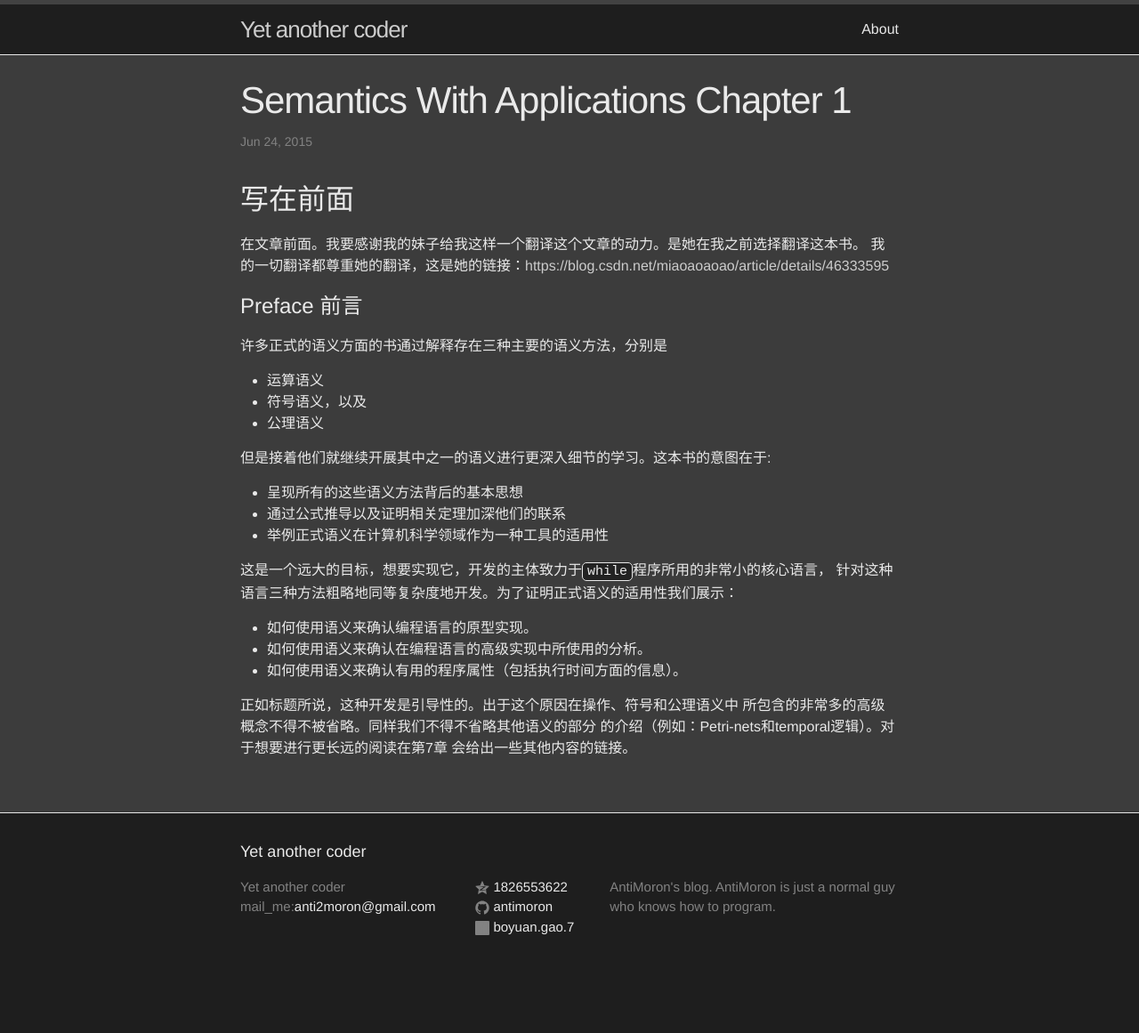
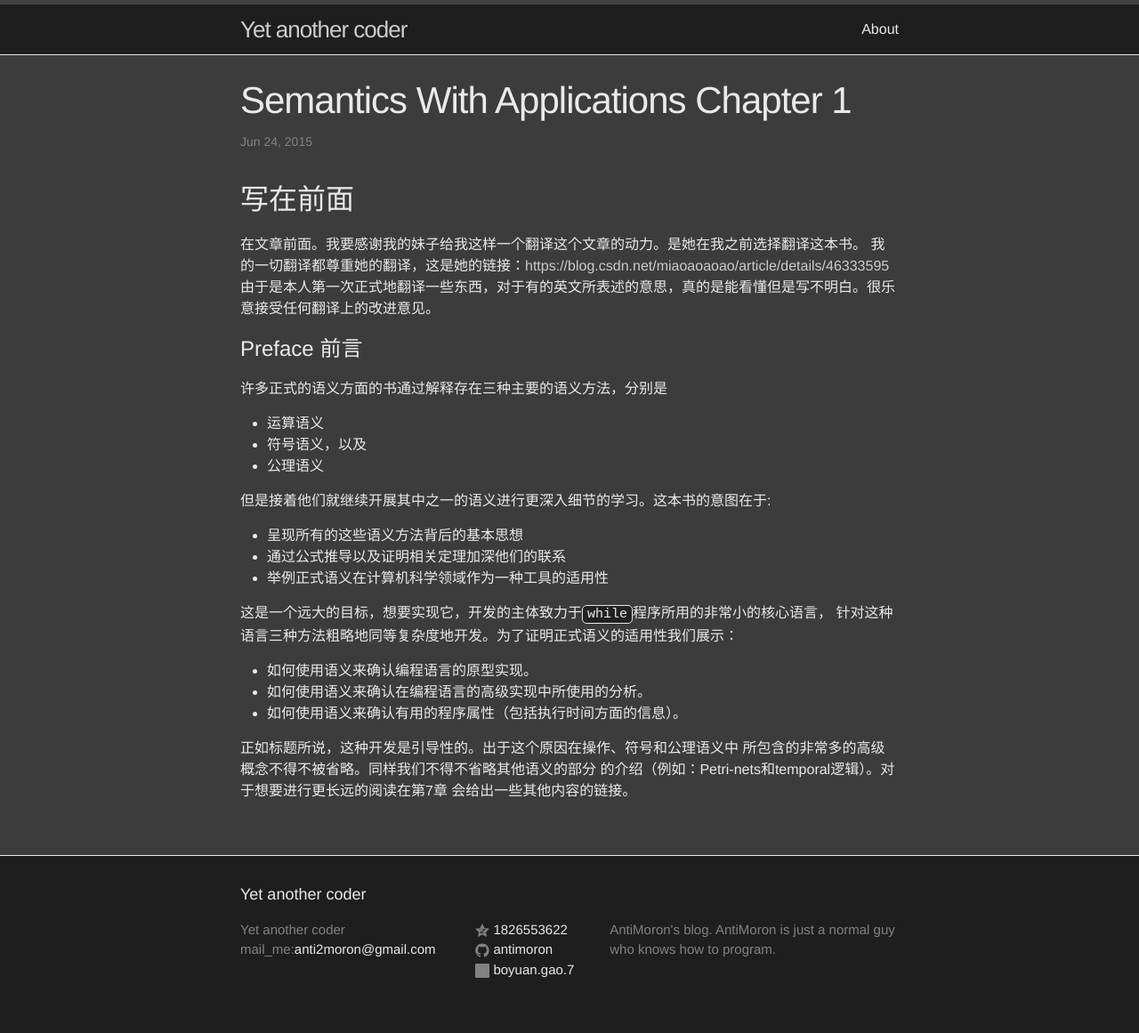
Before and after one commit to QAQMiao/antimoron.github.io, a Jekyll site: the page built from _posts/2015-05-18-Semantics-With-Applications-Chapter1.markdown, in a window 1280 px wide. Shown: the whole page at 89% size. Built offline with Jekyll 4.4.1, drawn with Linux system fonts in a browser that asks for light colours; before the commit the page ends 1113 px from its top, so only the background shows below that.

Commit message:
Semantics with apps.

```diff
--- a/_posts/2015-05-18-Semantics-With-Applications-Chapter1.markdown
+++ b/_posts/2015-05-18-Semantics-With-Applications-Chapter1.markdown
@@ -9,6 +9,7 @@ categories: technology
 ##写在前面
 在文章前面。我要感谢我的妹子给我这样一个翻译这个文章的动力。是她在我之前选择翻译这本书。
 我的一切翻译都尊重她的翻译，这是她的链接：<https://blog.csdn.net/miaoaoaoao/article/details/46333595>
+由于是本人第一次正式地翻译一些东西，对于有的英文所表述的意思，真的是能看懂但是写不明白。很乐意接受任何翻译上的改进意见。
 
 #Preface 前言
 许多正式的语义方面的书通过解释存在三种主要的语义方法，分别是
```
